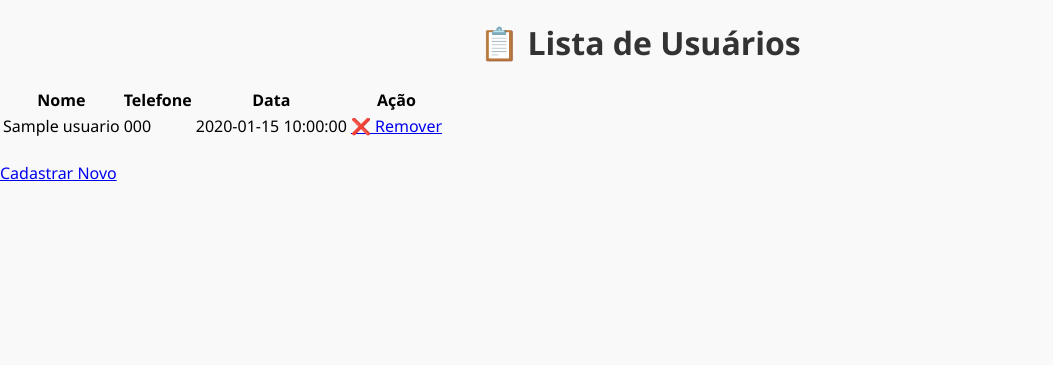
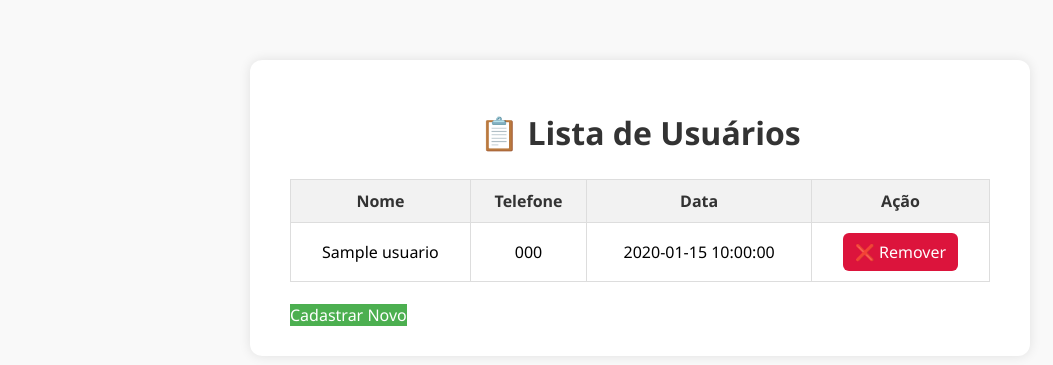
Before and after one commit to Alelimaprog/conto-magico, a FastAPI app: page /painel in a window 1280 px wide. Shown: the top 365 px of the page, without its empty margins (0-1053 px from the left). Run offline with FastAPI, Linux system fonts and the light colour scheme; tables that the repository leaves empty hold one stand-in row (values such as "Sample post"); parts of the project's set-up code (start-up, migrations or seed data) failed here and were passed over.

Commit message:
Update style.css

```diff
--- a/static/css/style.css
+++ b/static/css/style.css
@@ -1,51 +1,64 @@
-
 body {
     font-family: 'Segoe UI', sans-serif;
     background: #f9f9f9;
     margin: 0;
     padding: 0;
 }
-.container {
+
+.container, .form-container {
     max-width: 700px;
-    margin: auto;
+    margin: 60px auto;
     background: white;
-    padding: 30px;
-    margin-top: 50px;
+    padding: 30px 40px;
     border-radius: 12px;
     box-shadow: 0 0 12px rgba(0,0,0,0.1);
 }
+
 h1 {
     text-align: center;
     color: #333;
+    margin-bottom: 25px;
 }
+
 form {
     display: flex;
     flex-direction: column;
     gap: 15px;
 }
+
 input, button {
     padding: 12px;
     font-size: 16px;
     border-radius: 8px;
     border: 1px solid #ccc;
 }
-button {
+
+button, .button {
     background-color: #4CAF50;
     color: white;
+    border: none;
     cursor: pointer;
+    transition: 0.2s;
+    text-align: center;
+    text-decoration: none;
 }
-button:hover {
+
+button:hover, .button:hover {
     background-color: #45a049;
 }
+
 .illustration {
     max-width: 100%;
-    margin: 20px 0;
+    margin: 20px auto;
+    display: block;
 }
+
 .card-grid {
     display: flex;
     flex-wrap: wrap;
     gap: 15px;
 }
+
 .user-card {
     background: #eef;
     padding: 15px;
@@ -53,10 +66,12 @@ button:hover {
     width: calc(50% - 10px);
     box-shadow: 0 2px 5px rgba(0,0,0,0.1);
 }
+
 .user-card h3 {
     margin: 0 0 5px;
 }
-.btn {
+
+.btn, .remover {
     display: inline-block;
     background: crimson;
     color: white;
@@ -64,3 +79,20 @@ button:hover {
     border-radius: 6px;
     text-decoration: none;
 }
+
+table {
+    width: 100%;
+    border-collapse: collapse;
+    margin-top: 20px;
+}
+
+th, td {
+    border: 1px solid #ddd;
+    padding: 10px;
+    text-align: center;
+}
+
+th {
+    background-color: #f2f2f2;
+    color: #333;
+}
```
